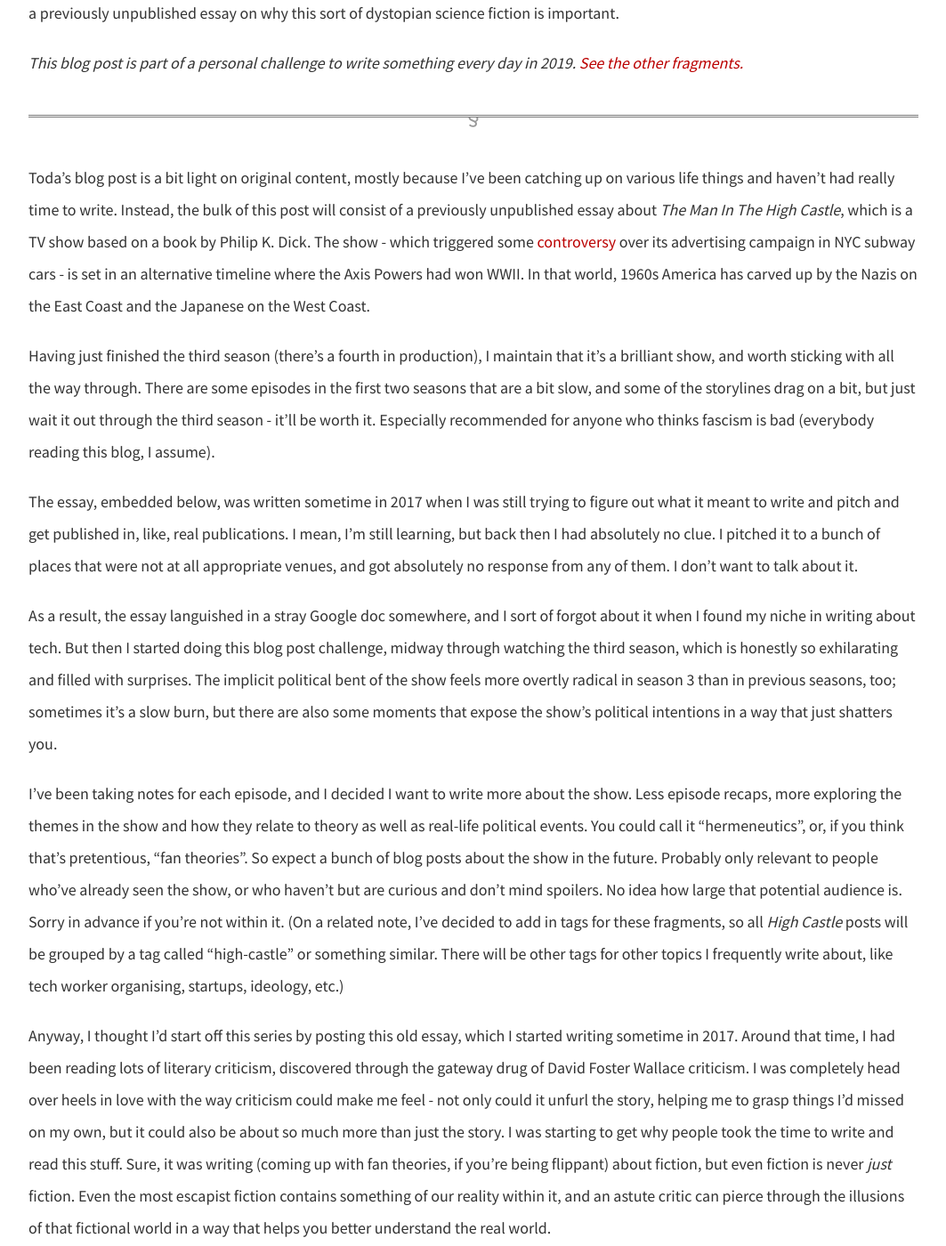
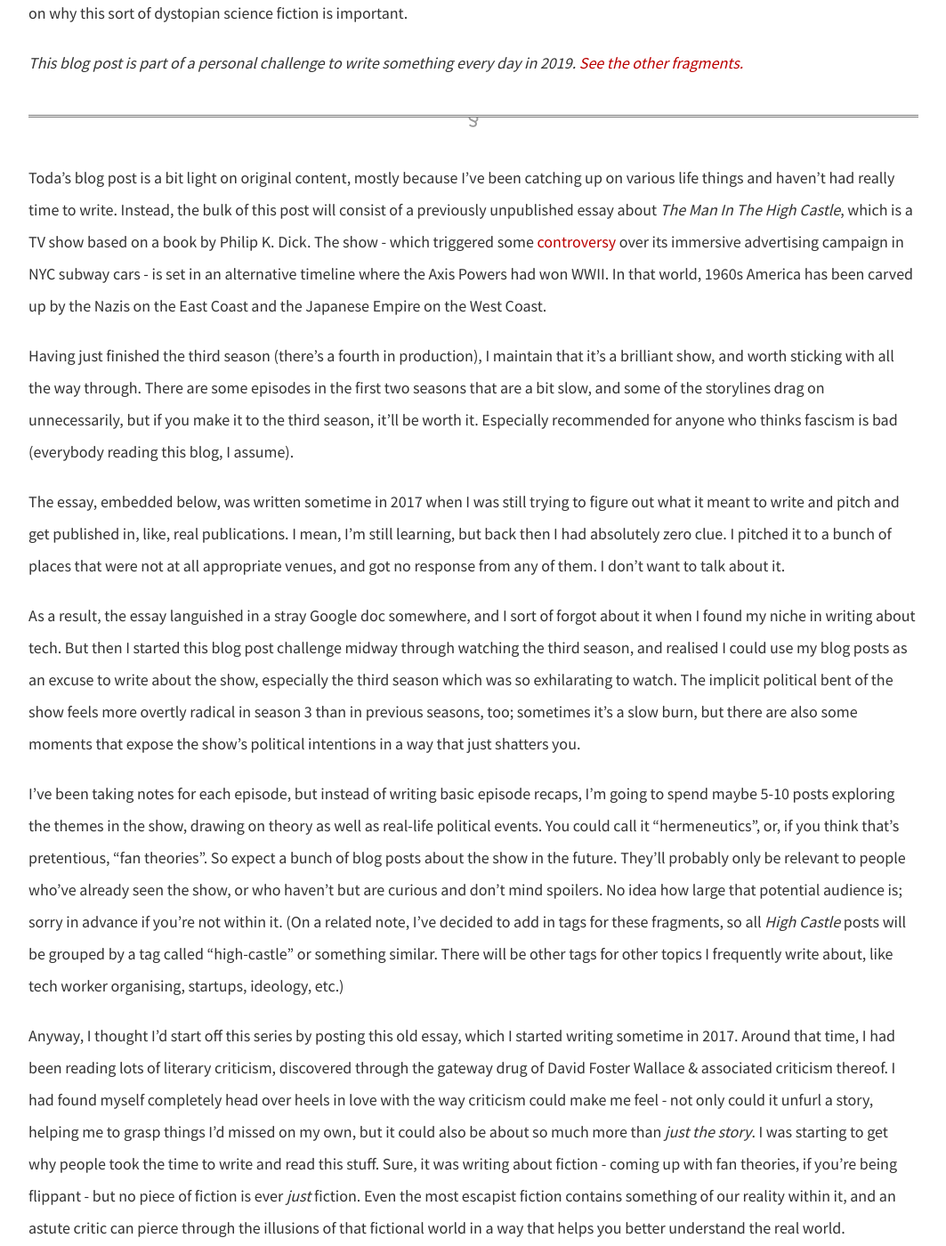
Before and after one commit to dellsystem/dellsystem.github.io, a Jekyll site: the page built from _posts/2019-2-1-fragments-32.md, in a window 1280 px wide and 1400 px high, scrolled down 315 px. Shown: the whole window at 89% size, without its empty margins (108-1171 px from the left). Built offline with Jekyll 4.4.1, drawn with Linux system fonts in a browser that asks for light colours; some of the changed text lies outside the part shown.

Commit message:
Update fragments-32
typos, better wording

```diff
--- a/_posts/2019-2-1-fragments-32.md
+++ b/_posts/2019-2-1-fragments-32.md
@@ -1,20 +1,20 @@
 ---
 title: The Viewer In The High Castle
 layout: fragment
-description: "Thoughts on the TV adaptation of The Man In The High Castle after finishing all 3 seasons so far. Plus: a previously unpublished essay on why this sort of dystopian science fiction is important."
+description: "Thoughts on the TV adaptation of The Man In The High Castle. Plus: a previously unpublished essay on why this sort of dystopian science fiction is important."
 ---
 
-Toda's blog post is a bit light on original content, mostly because I've been catching up on various life things and haven't had really time to write. Instead, the bulk of this post will consist of a previously unpublished essay about _The Man In The High Castle_, which is a TV show based on a book by Philip K. Dick. The show - which triggered some [controversy](https://www.theguardian.com/us-news/2015/nov/25/nazi-inspired-ads-for-the-man-in-the-high-castle-pulled-from-new-york-subway) over its advertising campaign in NYC subway cars - is set in an alternative timeline where the Axis Powers had won WWII. In that world, 1960s America has carved up by the Nazis on the East Coast and the Japanese on the West Coast.
+Toda's blog post is a bit light on original content, mostly because I've been catching up on various life things and haven't had really time to write. Instead, the bulk of this post will consist of a previously unpublished essay about _The Man In The High Castle_, which is a TV show based on a book by Philip K. Dick. The show - which triggered some [controversy](https://www.theguardian.com/us-news/2015/nov/25/nazi-inspired-ads-for-the-man-in-the-high-castle-pulled-from-new-york-subway) over its immersive advertising campaign in NYC subway cars - is set in an alternative timeline where the Axis Powers had won WWII. In that world, 1960s America has been carved up by the Nazis on the East Coast and the Japanese Empire on the West Coast.
 
-Having just finished the third season (there's a fourth in production), I maintain that it's a brilliant show, and worth sticking with all the way through. There are some episodes in the first two seasons that are a bit slow, and some of the storylines drag on a bit, but just wait it out through the third season - it'll be worth it. Especially recommended for anyone who thinks fascism is bad (everybody reading this blog, I assume).
+Having just finished the third season (there's a fourth in production), I maintain that it's a brilliant show, and worth sticking with all the way through. There are some episodes in the first two seasons that are a bit slow, and some of the storylines drag on unnecessarily, but if you make it to the third season, it'll be worth it. Especially recommended for anyone who thinks fascism is bad (everybody reading this blog, I assume).
 
-The essay, embedded below, was written sometime in 2017 when I was still trying to figure out what it meant to write and pitch and get published in, like, real publications. I mean, I'm still learning, but back then I had absolutely no clue. I pitched it to a bunch of places that were not at all appropriate venues, and got absolutely no response from any of them. I don't want to talk about it.
+The essay, embedded below, was written sometime in 2017 when I was still trying to figure out what it meant to write and pitch and get published in, like, real publications. I mean, I'm still learning, but back then I had absolutely zero clue. I pitched it to a bunch of places that were not at all appropriate venues, and got no response from any of them. I don't want to talk about it.
 
-As a result, the essay languished in a stray Google doc somewhere, and I sort of forgot about it when I found my niche in writing about tech. But then I started doing this blog post challenge, midway through watching the third season, which is honestly so exhilarating and filled with surprises. The implicit political bent of the show feels more overtly radical in season 3 than in previous seasons, too; sometimes it's a slow burn, but there are also some moments that expose the show's political intentions in a way that just shatters you.
+As a result, the essay languished in a stray Google doc somewhere, and I sort of forgot about it when I found my niche in writing about tech. But then I started this blog post challenge midway through watching the third season, and realised I could use my blog posts as an excuse to write about the show, especially the third season which was so exhilarating to watch. The implicit political bent of the show feels more overtly radical in season 3 than in previous seasons, too; sometimes it's a slow burn, but there are also some moments that expose the show's political intentions in a way that just shatters you.
 
-I've been taking notes for each episode, and I decided I want to write more about the show. Less episode recaps, more exploring the themes in the show and how they relate to theory as well as real-life political events. You could call it "hermeneutics", or, if you think that's pretentious, "fan theories". So expect a bunch of blog posts about the show in the future. Probably only relevant to people who've already seen the show, or who haven't but are curious and don't mind spoilers. No idea how large that potential audience is. Sorry in advance if you're not within it. (On a related note, I've decided to add in tags for these fragments, so all _High Castle_ posts will be grouped by a tag called "high-castle" or something similar. There will be other tags for other topics I frequently write about, like tech worker organising, startups, ideology, etc.)
+I've been taking notes for each episode, but instead of writing basic episode recaps, I'm going to spend maybe 5-10 posts exploring the themes in the show, drawing on theory as well as real-life political events. You could call it "hermeneutics", or, if you think that's pretentious, "fan theories". So expect a bunch of blog posts about the show in the future. They'll probably only be relevant to people who've already seen the show, or who haven't but are curious and don't mind spoilers. No idea how large that potential audience is; sorry in advance if you're not within it. (On a related note, I've decided to add in tags for these fragments, so all _High Castle_ posts will be grouped by a tag called "high-castle" or something similar. There will be other tags for other topics I frequently write about, like tech worker organising, startups, ideology, etc.)
 
-Anyway, I thought I'd start off this series by posting this old essay, which I started writing sometime in 2017. Around that time, I had been reading lots of literary criticism, discovered through the gateway drug of David Foster Wallace criticism. I was completely head over heels in love with the way criticism could make me feel - not only could it unfurl the story, helping me to grasp things I'd missed on my own, but it could also be about so much more than just the story. I was starting to get why people took the time to write and read this stuff. Sure, it was writing (coming up with fan theories, if you're being flippant) about fiction, but even fiction is never _just_ fiction. Even the most escapist fiction contains something of our reality within it, and an astute critic can pierce through the illusions of that fictional world in a way that helps you better understand the real world.
+Anyway, I thought I'd start off this series by posting this old essay, which I started writing sometime in 2017. Around that time, I had been reading lots of literary criticism, discovered through the gateway drug of David Foster Wallace & associated criticism thereof. I had found myself completely head over heels in love with the way criticism could make me feel - not only could it unfurl a story, helping me to grasp things I'd missed on my own, but it could also be about so much more than _just the story_. I was starting to get why people took the time to write and read this stuff. Sure, it was writing about fiction - coming up with fan theories, if you're being flippant - but no piece of fiction is ever _just_ fiction. Even the most escapist fiction contains something of our reality within it, and an astute critic can pierce through the illusions of that fictional world in a way that helps you better understand the real world.
 
 So this essay was a personal attempt at making sense of _The Man in the High Castle_, written after the end of season 2. Some of it feels quite dated once you've watched season 3 - one of the characters actually makes explicit the "another world is possible" stuff I allude to near the end (that paragraph is vocalised with only slightly different words), and the reference to Nazis on our streets is actualised in the show through an homage to the Charlottesville rally. Still, there are things about this essay I really like, even if I never got it to a point where it was publishable. I'll be building on this essay in future posts about the show.
 
```
